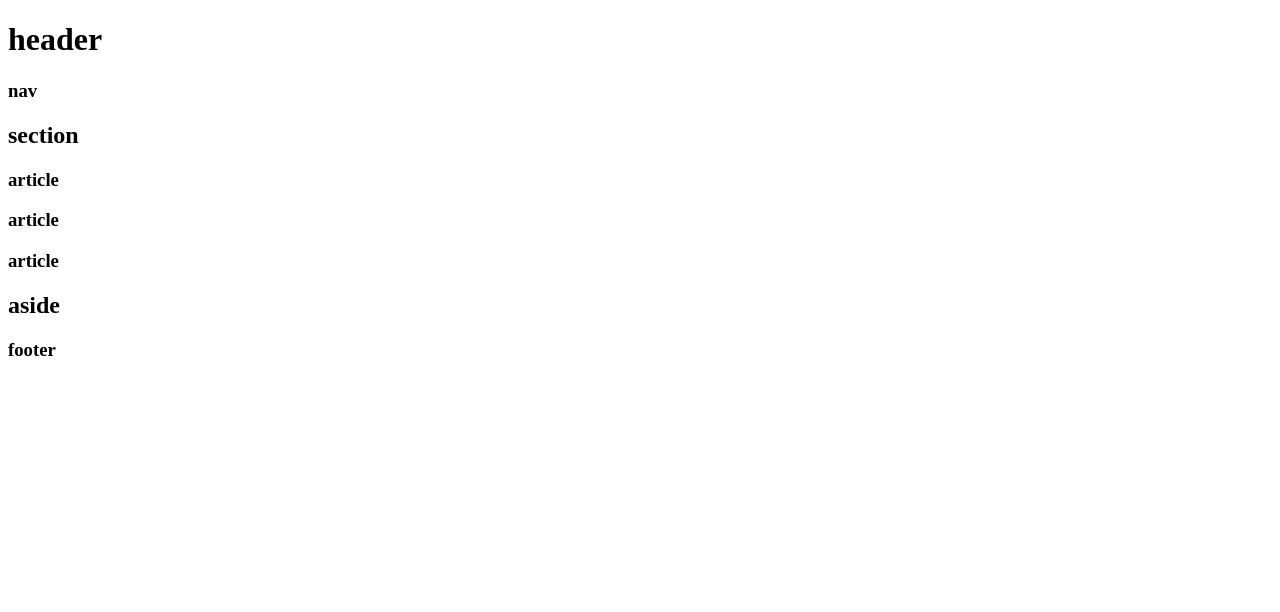
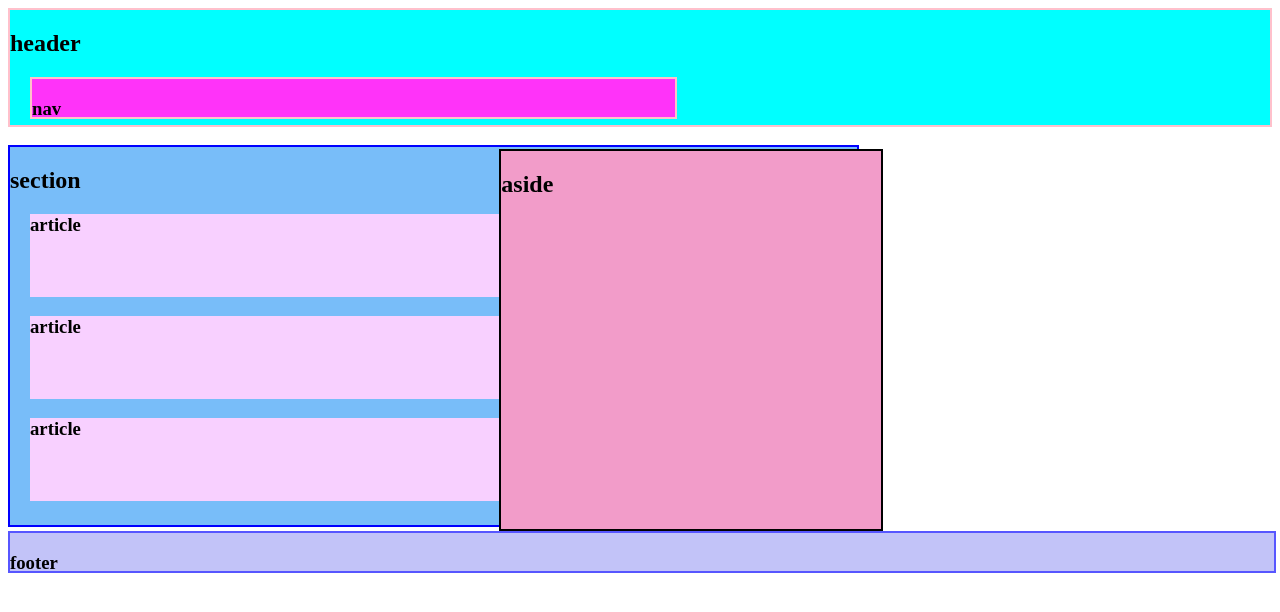
Before and after one commit to bitbast/kodemia9g, a plain HTML site: page p2css/index.html in a window 1280 px wide. Drawn offline with Linux system fonts and the light colour scheme.

Commit message:
1era clase y tarea de CSS

```diff
--- /dev/null
+++ b/p2css/css/style.css
@@ -0,0 +1,42 @@
+header{
+    background-color:aqua;
+    border: 2px solid pink;
+}
+nav{
+    background-color:#FF33F9;
+    height: 1cm;
+    width: 17cm;
+    border: 2px solid pink;
+    margin: 6px;
+    margin-left: 20px;
+}
+section{
+    height: 10cm;
+    width: 67%;
+    background-color: #78BDF9;
+    border: 2px solid blue;
+    margin-top: .5cm;
+}
+article{
+    background-color:#F8D0FF;
+    height: 2.2cm;
+    width: 90%;
+    margin-left: 20px;
+}
+div{
+position: relative;
+bottom: 10cm;
+left: 13cm;
+height: 10cm;
+width: 30%;
+background-color: #F29CC9;
+border: 2px solid black;
+}
+footer{
+    position: relative;
+    bottom: 10cm;
+    height: 1cm;
+    width: 100%;
+    background-color: #C2C3F8;
+    border: 2px solid #5756FF;
+}
--- a/p1html/index.html
+++ b/p2css/index.html
@@ -4,13 +4,14 @@
     <meta charset="UTF-8">
     <meta name="viewport" content="width=device-width, initial-scale=1.0">
     <title>Tarea 29-07-2020</title>
+    <link rel="stylesheet" href="css/style.css">
 </head>
 <body>
   <header>
-      <h1>header</h1>
-      <nav>
+      <h2>header</h2>
+        <nav>
           <h3>nav</h3>
-      </nav>
+        </nav>
   </header>
   <section>
       <h2>section</h2>
@@ -24,9 +25,10 @@
           <h3>article</h3>
       </article>
   </section>
-  <aside>
-      <h2>aside</h2>
-  </aside>
+  <div><aside>
+    <h2>aside</h2>
+    </aside>
+    </div>
   <footer>
       <h3>footer</h3>
   </footer>
--- /dev/null
+++ b/s1html/s2css/css/style.css
@@ -0,0 +1,27 @@
+*{/*Selector universal*/
+    font-family: 'Courier New',
+    Courier, monospace;
+    color: slategray
+}
+
+h1{
+    font-family: Arial, Helvetica, sans-serif;
+    color:peru;
+    text-decoration: underline;
+    text-shadow: green;
+}
+
+.text-italic{/*Selector por clase*/
+    font-style: italic;
+    color:tomato;
+}
+
+#main-header{/*selector por id*/
+    font-size: 3rem;
+    text-decoration: underline;
+}
+
+section{
+    background-color: yellowgreen;
+    inline-size: 20rem;
+}
```
Also changed, not shown: s1html/s2css/index.html (renamed from s1html/index.html, +5 -1 lines).
